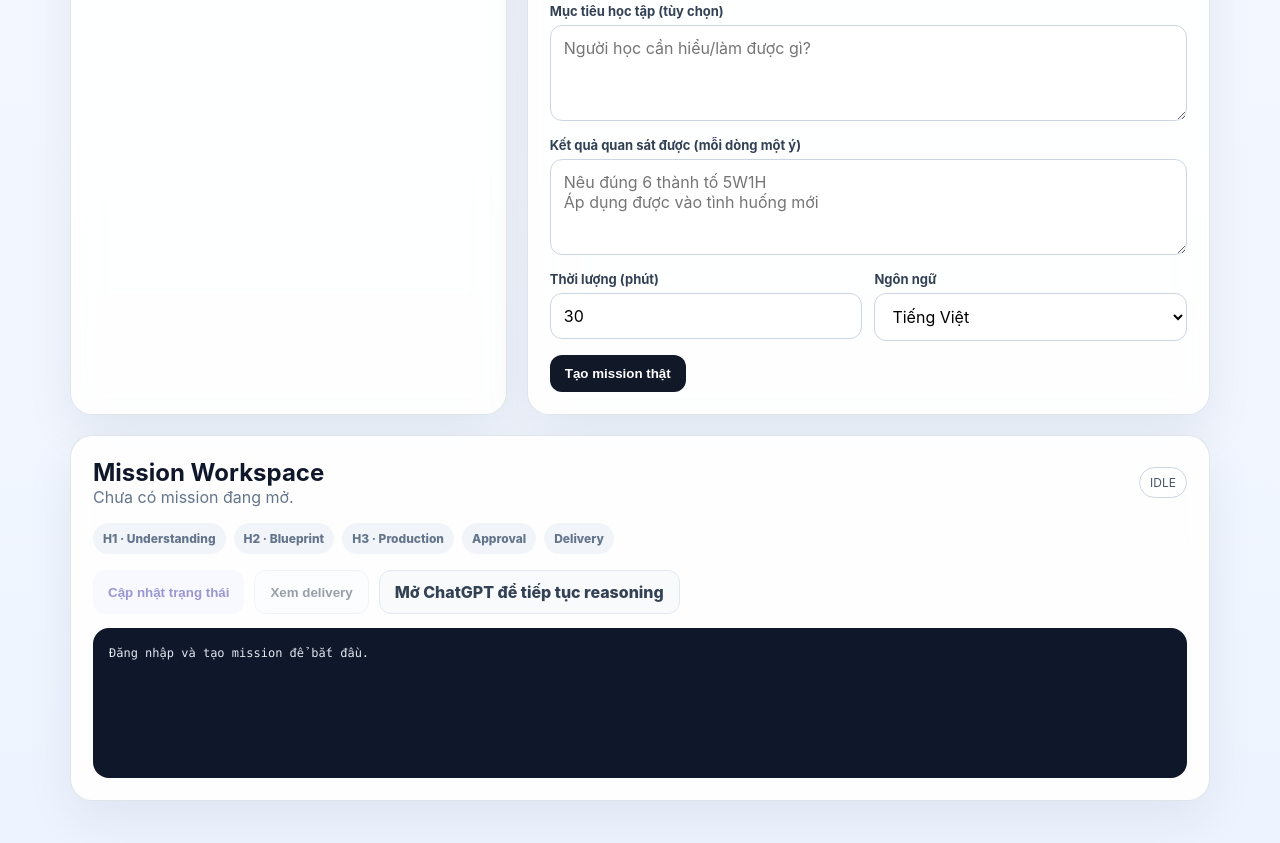
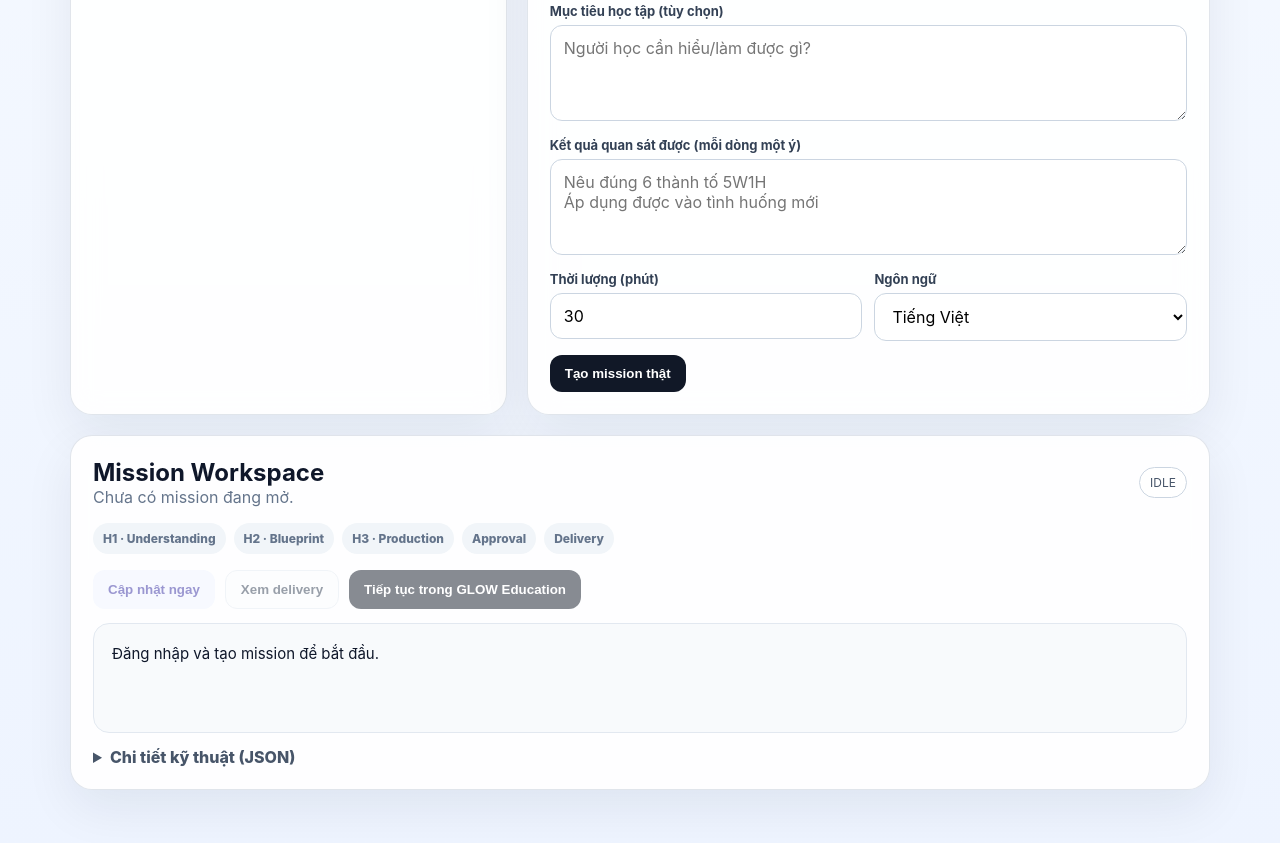
Before and after one commit to digitaltavi-source/GLOW-EDUCATION-HOST, a website with bundled scripts: page public/index.html in a window 1280 px wide. Shown: the part 843-1686 px from the top of the page. Built offline with nearby package versions, Linux system fonts and the light colour scheme.

Commit message:
ui: replace raw JSON workflow with human mission status and handoff controls

```diff
--- a/public/index.html
+++ b/public/index.html
@@ -12,7 +12,7 @@
 .grid{display:grid;grid-template-columns:.78fr 1.22fr;gap:20px}.card{padding:22px}.card h2{margin:0 0 6px;font-size:21px}.card p{margin:0 0 16px;color:#64748b;line-height:1.5}.fields{display:grid;grid-template-columns:1fr 1fr;gap:12px}.full{grid-column:1/-1}label{display:block;font-size:13px;font-weight:750;margin:0 0 6px;color:#334155}input,select,textarea{width:100%;padding:12px 13px;border:1px solid #cbd5e1;border-radius:12px;background:#fff;font:inherit;outline:none}textarea{min-height:96px;resize:vertical}#request{min-height:145px}input:focus,select:focus,textarea:focus{border-color:#6366f1;box-shadow:0 0 0 3px rgba(99,102,241,.12)}
 .actions{display:flex;gap:10px;flex-wrap:wrap;margin-top:14px}button,a.btn{appearance:none;border:0;border-radius:12px;padding:11px 15px;font-weight:800;cursor:pointer;text-decoration:none;display:inline-flex;align-items:center;justify-content:center}.primary{background:#111827;color:#fff}.secondary{background:#eef2ff;color:#3730a3}.danger{background:#fee2e2;color:#991b1b}.ghost{background:#f8fafc;color:#334155;border:1px solid #e2e8f0!important}button:disabled{opacity:.5;cursor:not-allowed}
 .authbox{padding:14px;border-radius:15px;background:#f8fafc;border:1px solid #e2e8f0}.auth-status{font-size:13px;color:#475569;margin-top:10px}.auth-status[data-error="1"]{color:#b91c1c}.hidden{display:none!important}
-.workspace{margin-top:20px;padding:22px}.workspace-head{display:flex;justify-content:space-between;gap:16px;align-items:center}.phase{display:flex;gap:8px;flex-wrap:wrap;margin:16px 0}.pill{padding:8px 10px;border-radius:999px;background:#f1f5f9;color:#64748b;font-size:12px;font-weight:800}.result{margin-top:14px;border-radius:16px;background:#0f172a;color:#e2e8f0;padding:16px;min-height:150px;white-space:pre-wrap;word-break:break-word;font-family:ui-monospace,SFMono-Regular,Menlo,monospace;font-size:12px;line-height:1.55}.approval{margin-top:16px;padding:16px;border-radius:16px;background:#fffbeb;border:1px solid #fde68a}.approval pre{white-space:pre-wrap;font-size:12px;color:#78350f}
+.workspace{margin-top:20px;padding:22px}.workspace-head{display:flex;justify-content:space-between;gap:16px;align-items:center}.phase{display:flex;gap:8px;flex-wrap:wrap;margin:16px 0}.pill{padding:8px 10px;border-radius:999px;background:#f1f5f9;color:#64748b;font-size:12px;font-weight:800}.result{margin-top:14px;border-radius:16px;background:#f8fafc;color:#0f172a;padding:18px;min-height:110px;white-space:pre-wrap;word-break:break-word;font-size:15px;line-height:1.6;border:1px solid #e2e8f0}.result[data-kind="success"]{background:#ecfdf5;border-color:#a7f3d0;color:#065f46}.result[data-kind="warning"]{background:#fffbeb;border-color:#fde68a;color:#92400e}.result[data-kind="error"]{background:#fef2f2;border-color:#fecaca;color:#991b1b}.technical{margin-top:14px}.technical summary{cursor:pointer;font-weight:800;color:#475569}.technical pre{margin-top:10px;border-radius:14px;background:#0f172a;color:#e2e8f0;padding:14px;max-height:320px;overflow:auto;white-space:pre-wrap;word-break:break-word;font-size:12px;line-height:1.5}.approval{margin-top:16px;padding:16px;border-radius:16px;background:#fffbeb;border:1px solid #fde68a}.approval pre{white-space:pre-wrap;font-size:12px;color:#78350f}
 .notice{margin-top:14px;padding:12px 14px;border-radius:12px;background:#eef2ff;color:#3730a3;font-size:13px;line-height:1.5}
 @media(max-width:860px){.grid{grid-template-columns:1fr}.fields{grid-template-columns:1fr}.full{grid-column:auto}.top{align-items:flex-start;flex-direction:column}}
 </style>
@@ -74,16 +74,18 @@
 </div>
 <div class="phase"><span class="pill">H1 · Understanding</span><span class="pill">H2 · Blueprint</span><span class="pill">H3 · Production</span><span class="pill">Approval</span><span class="pill">Delivery</span></div>
 <div class="actions">
-<button class="secondary" id="refresh" disabled>Cập nhật trạng thái</button>
+<button class="secondary" id="refresh" disabled>Cập nhật ngay</button>
 <button class="ghost" id="delivery" disabled>Xem delivery</button>
-<a class="btn ghost" href="https://chatgpt.com/" target="_blank" rel="noreferrer">Mở ChatGPT để tiếp tục reasoning</a>
+<button class="primary" id="continueChatgpt" disabled>Tiếp tục trong GLOW Education</button>
 </div>
+<div id="handoffHint" class="notice hidden"><strong>Đang chờ reasoning:</strong> nút “Tiếp tục trong GLOW Education” sẽ sao chép lệnh có đúng Mission ID rồi mở plugin. Bạn không cần nhập lại yêu cầu đã điền trên web.</div>
 <div id="approvalPanel" class="approval hidden">
 <strong>Factory đang chờ quyết định của bạn</strong>
 <pre id="approvalSummary"></pre>
 <div class="actions"><button id="approve" class="primary" disabled>APPROVE</button><button id="reject" class="danger" disabled>REJECT</button></div>
 </div>
 <div class="result" id="result">Đăng nhập và tạo mission để bắt đầu.</div>
+<details class="technical"><summary>Chi tiết kỹ thuật (JSON)</summary><pre id="technical">Chưa có dữ liệu kỹ thuật.</pre></details>
 </section>
 </div>
 <script src="/web-client.js"></script>
```
